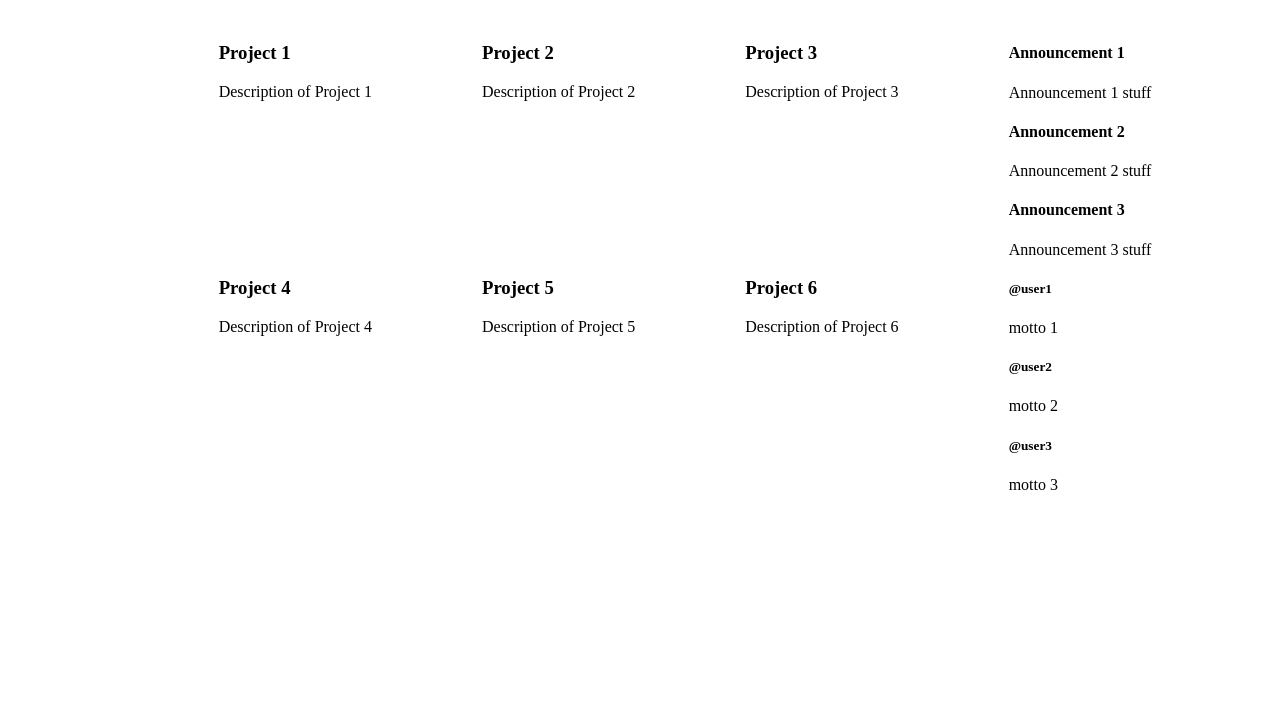
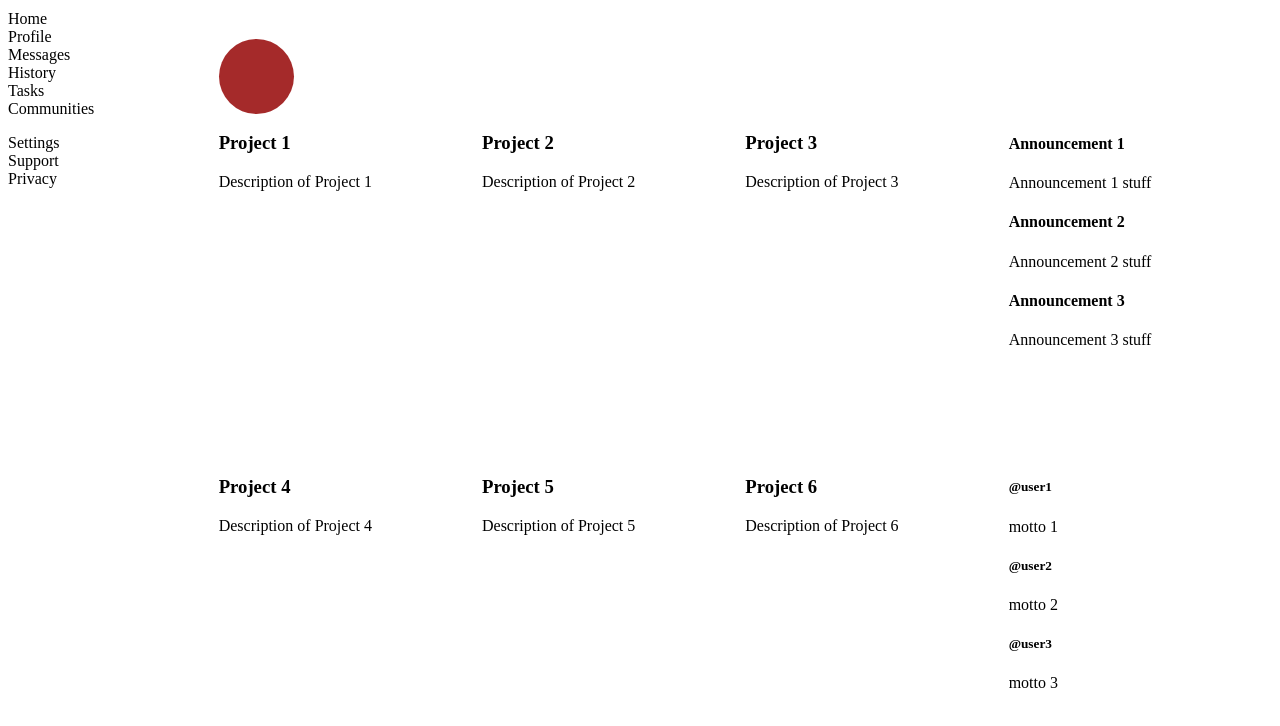
Before and after one commit to gequalspisquared/admin-dashboard, a plain HTML site: page index.html in a window 1280 px wide. Shown: the part 32-758 px from the top of the page. Drawn offline with Linux system fonts and the light colour scheme.

Commit message:
I give up, body needs different sizings

```diff
--- a/index.html
+++ b/index.html
@@ -11,6 +11,21 @@
 
 <div class="sidebar">
     <div class="logo">Dashboard</div>
+
+    <ul class="sidebar-navigation">
+        <li>Home</li>
+        <li>Profile</li>
+        <li>Messages</li>
+        <li>History</li>
+        <li>Tasks</li>
+        <li>Communities</li>
+    </ul>
+
+    <ul class="sidebar-support">
+        <li>Settings</li>
+        <li>Support</li>
+        <li>Privacy</li>
+    </ul>
 </div>
 
 <div class="header">
@@ -18,6 +33,10 @@
         <form action="#">
             <input type="text" placeholder="Search projects" name="search">
         </form>
+    </div>
+
+    <div class="user-info">
+        <div class="profile-pic"></div>
     </div>
 </div>
 
@@ -55,6 +74,7 @@
 
     </div>
 
+    <div class="updates">
         <div class="announcements">
             <div class="announcement">
                 <h4>Announcement 1</h4>
@@ -89,6 +109,7 @@
             </div>
         </div>
     </div>
+</div>
 
 </body>
 </html>
--- a/styles.css
+++ b/styles.css
@@ -3,21 +3,49 @@
 body {
     display: grid;
     grid-template-columns: 1fr 5fr;
-    grid-template-rows: 1fr 10fr;
+    grid-template-rows: 1fr 5fr;
+}
+
+ul {
+    padding-left: 0;
+}
+
+li {
+    list-style-type: none;
 }
 
 .sidebar {
     grid-row: 1 / 3;
 }
 
+.header {
+    display: grid;
+    grid-template-rows: 1fr 2fr;
+    gap: 25px;
+}
+
+.profile-pic {
+    height: 75px;
+    width: 75px;
+    background-color: brown;
+    border-radius: 37.5px;
+}
+
 .main {
     display: grid;
     grid-template-columns: 3fr 1fr;
-    grid-template-rows: 1fr 1fr;
 }
 
 .projects {
-    grid-row: 1 / 3;
     display: grid;
     grid-template-columns: repeat(auto-fit, minmax(250px, 1fr));
 }
+
+.project {
+    height: 250px;
+}
+
+.updates {
+    display: grid;
+    grid-template-rows: 1fr 1fr;
+}
```
Lines whose indentation alone changed are shown as unchanged.
